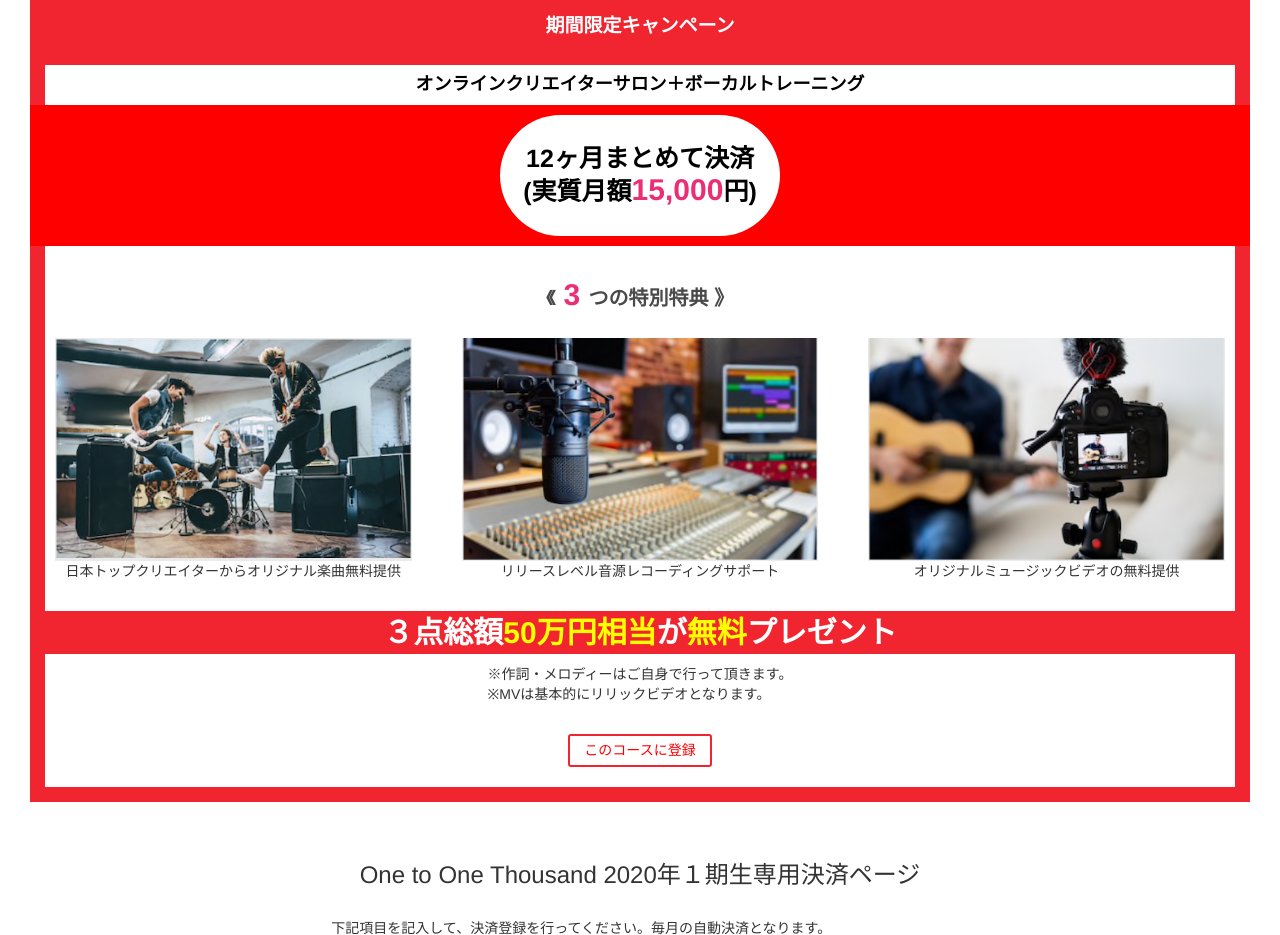
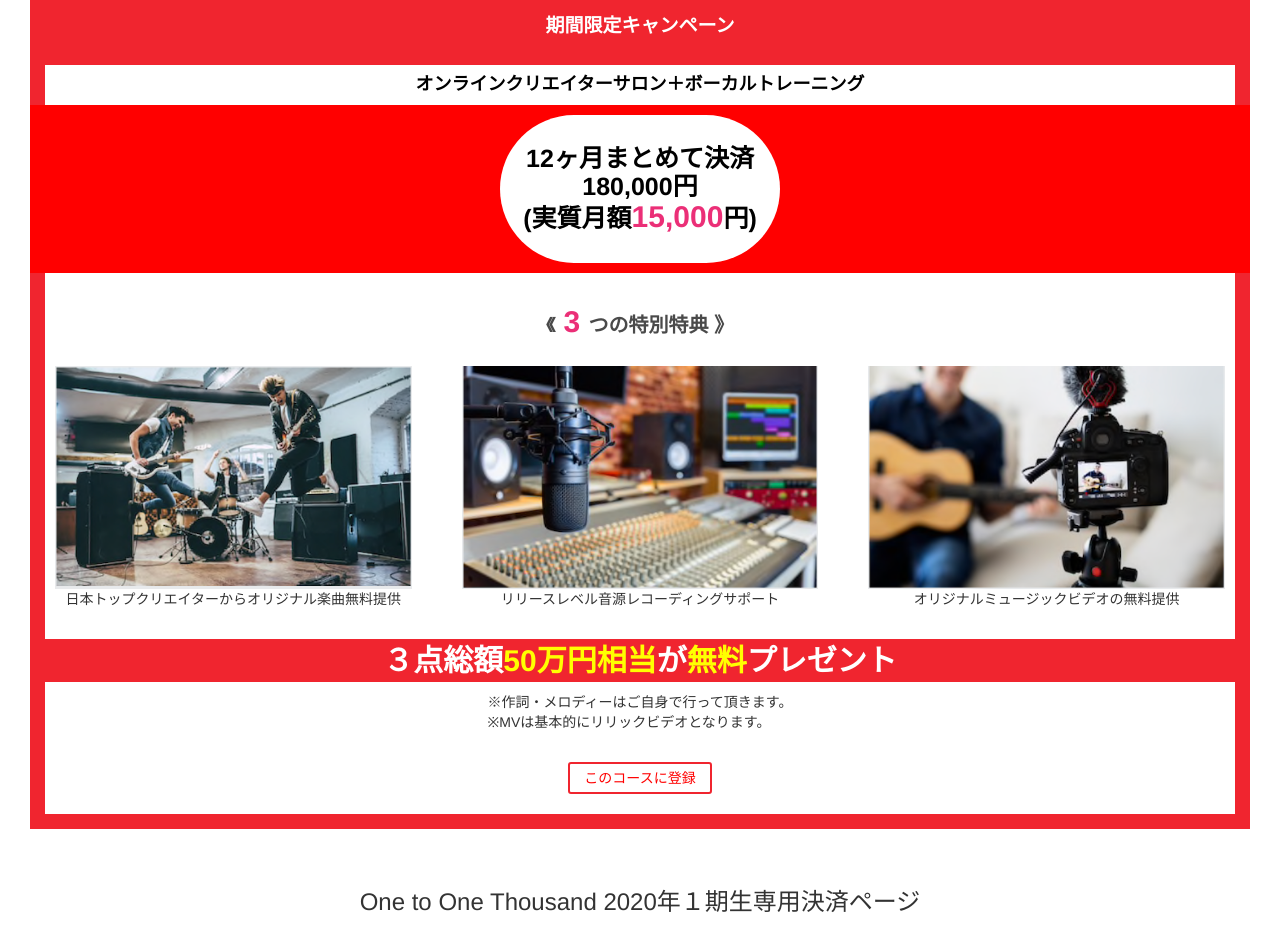
Before and after one commit to niso1985/one-to-one-thousand-subscription, a plain HTML site: page public/checkout/index.html in a window 1280 px wide. Shown: the part 1420-2355 px from the top of the page. Drawn offline with nearby package versions, Linux system fonts and the light colour scheme; no server answers; a script that the page names is missing.

Commit message:
fixed: text 180,000¥

```diff
--- a/public/checkout/index.html
+++ b/public/checkout/index.html
@@ -144,7 +144,7 @@
                             <div class="col-xs-12" style="background:red; padding-left:0px; padding-right:0px;">
 
                                 <div style="background:white; border-radius:100px; margin:10px; min-height:10px; padding:20px; position: relative; margin-left: auto; margin-right: auto; max-width: 280px;">
-                                 <h2 class="campaign-price">12ヶ月まとめて決済<br>(実質月額<span class=text-pink>15,000</span>円)</h2>
+                                 <h2 class="campaign-price">12ヶ月まとめて決済 180,000円<br>(実質月額<span class=text-pink>15,000</span>円)</h2>
                                 </div>
 
                             </div>
```
